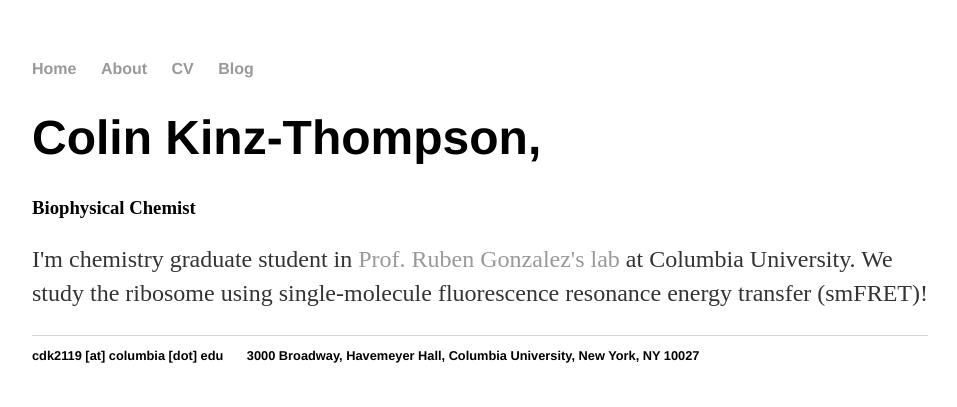
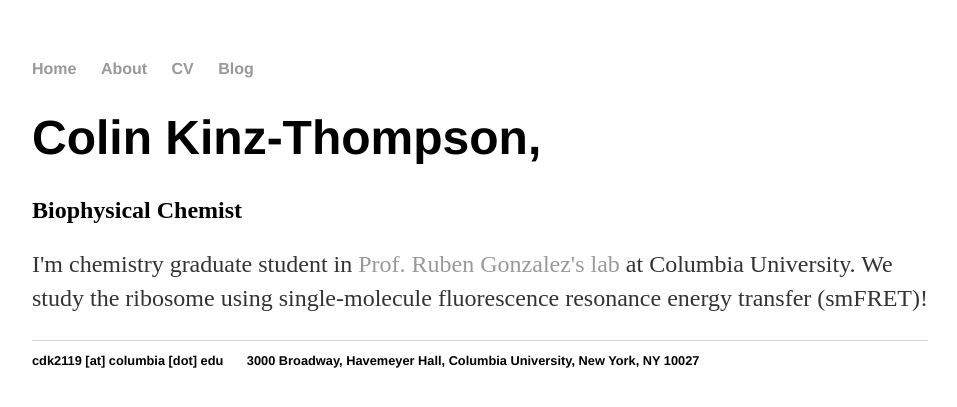
Before and after one commit to ckinzthompson/ckinzthompson.github.io, a Jekyll site: the page built from index.html, in a window 1280 px wide. Shown: the top 407 px of the page, without its empty margins (160-1117 px from the left). Built offline with Jekyll 4.4.1, drawn with Linux system fonts in a browser that asks for light colours.

```diff
--- a/index.html
+++ b/index.html
@@ -4,7 +4,7 @@ title: Colin Kinz-Thompson, Biophysical Chemist
 ---
 <div class="blurb">
 <h1>Colin Kinz-Thompson,</h1>
-<h3>Biophysical Chemist</h3>
+<h2>Biophysical Chemist</h2>
 <p>I'm chemistry graduate student in <a href=http://www.columbia.edu/cu/chemistry/groups/gonzalez/index.html> Prof. Ruben Gonzalez's lab</a> at Columbia University.
 We study the ribosome using single-molecule fluorescence resonance energy transfer (smFRET)! </p>
 </div><!-- /.blurb -->
```
